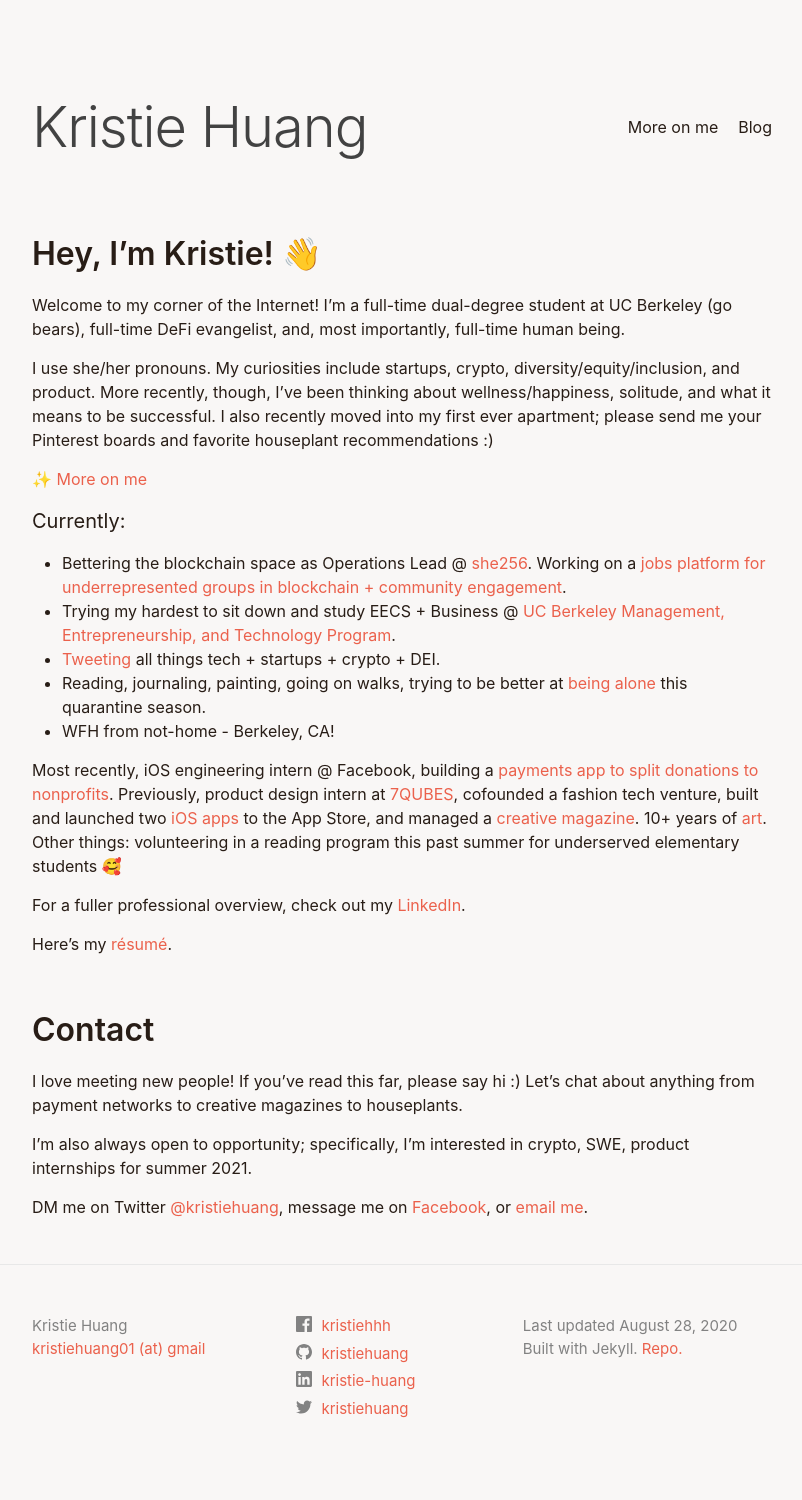
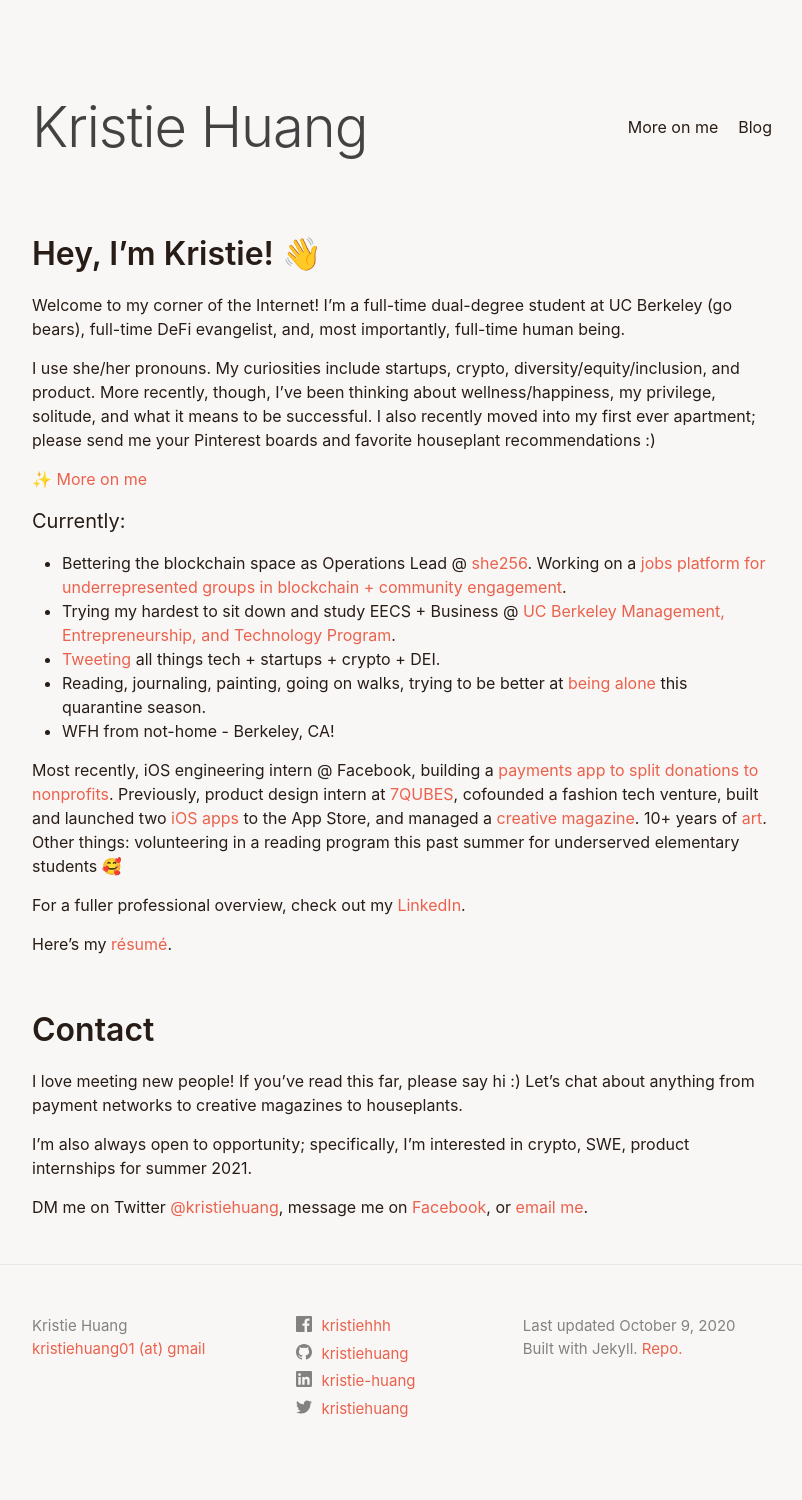
Before and after one commit to kristiehuang/kristiehuang.github.io, a Jekyll site: the page built from index.markdown, in a window 1280 px wide. Shown: the whole page, without its empty margins (238-1040 px from the left). Built offline with Jekyll 4.4.1, drawn with Linux system fonts in a browser that asks for light colours.

Commit message:
Small edits; privilege; last updated

```diff
--- a/_config.yml
+++ b/_config.yml
@@ -18,7 +18,7 @@
 # You can create any custom variable you would like, and they will be accessible
 # in the templates via {{ site.myvariable }}.
 
-last-updated: August 28, 2020
+last-updated: October 9, 2020
 title: Kristie Huang
 email-scraping: kristiehuang01 (at) gmail
 email: kristiehuang01@gmail.com
--- a/index.markdown
+++ b/index.markdown
@@ -10,7 +10,7 @@
 ## Hey, I’m Kristie! 👋
 Welcome to my corner of the Internet! I’m a full-time dual-degree student at UC Berkeley (go bears), full-time DeFi evangelist, and, most importantly, full-time human being.
 
-I use she/her pronouns. My curiosities include startups, crypto, diversity/equity/inclusion, and product. More recently, though, I’ve been thinking about wellness/happiness, solitude, and what it means to be successful. I also recently moved into my first ever apartment; please send me your Pinterest boards and favorite houseplant recommendations :)
+I use she/her pronouns. My curiosities include startups, crypto, diversity/equity/inclusion, and product. More recently, though, I’ve been thinking about wellness/happiness, my privilege, solitude, and what it means to be successful. I also recently moved into my first ever apartment; please send me your Pinterest boards and favorite houseplant recommendations :)
 
 
 ✨ [More on me](/more-on-me)
```
